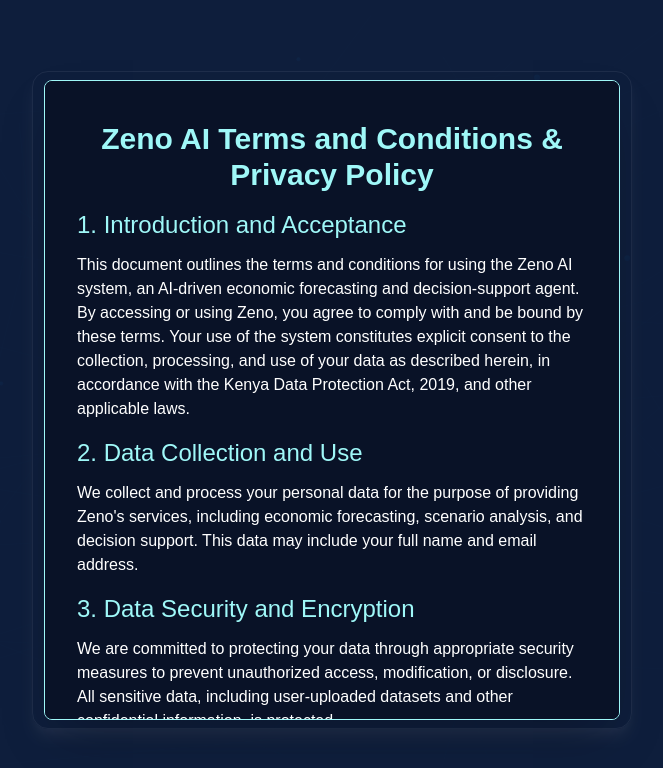
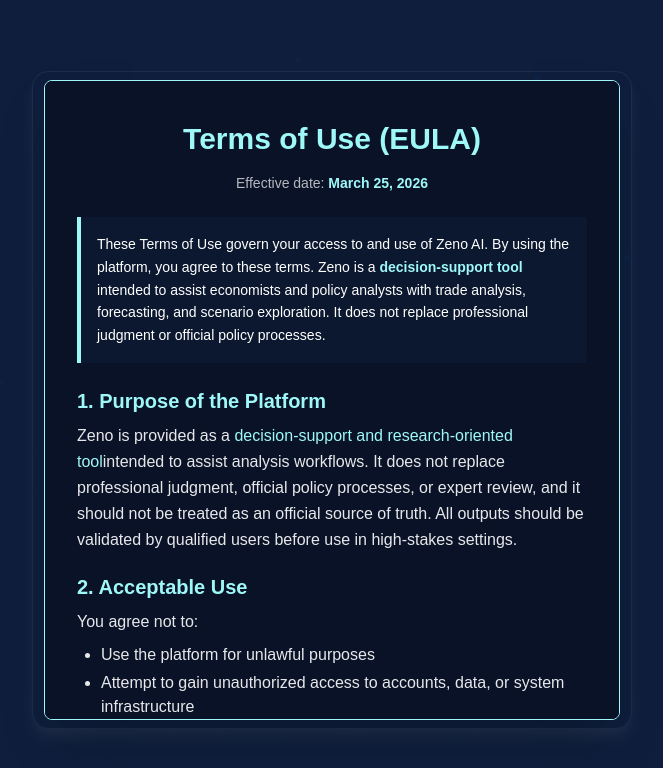
Before and after one commit to simplykevine/haraka-frontend, a Next.js app: page /signup in a window 1280 px wide. Both pictures are taken after a click on the button "terms and conditions". Shown: the top 768 px of the page, without its empty margins (308-971 px from the left). Built offline with nearby package versions, Linux system fonts and the light colour scheme; some icons are missing; a web font is replaced by a local one.

Commit message:
added EULA and privacy

```diff
--- a/src/app/signup/components/TermsModal/index.tsx
+++ b/src/app/signup/components/TermsModal/index.tsx
@@ -38,7 +38,8 @@
       }}
     >
       <div className="bg-[#091227] border border-[#9FF8F8] rounded-lg shadow-2xl p-8 w-full max-w-xl max-h-[80vh] overflow-y-auto relative">
-        <div className="sticky top-0 z-10 flex justify-end ">
+        {/* Close Button */}
+        <div className="sticky top-0 z-10 flex justify-end">
           <button
             onClick={onClose}
             className="text-[#9FF8F8] hover:text-white"
@@ -49,102 +50,166 @@
           </button>
         </div>
 
+        {/* Title */}
         <h2 className="text-3xl text-center font-bold mb-4 text-[#9FF8F8]">
-          Zeno AI Terms and Conditions & Privacy Policy
+          Terms of Use (EULA)
         </h2>
-        <div className="space-y-4 text-white text-base">
+        <p className="text-white/70 text-center text-sm mb-6">
+          Effective date: <span className="text-[#9FF8F8] font-semibold">March 25, 2026</span>
+        </p>
+
+        {/* Introduction Box */}
+        <div className="bg-[#0B182F] border-l-4 border-[#9FF8F8] p-4 mb-6 rounded-r">
+          <p className="text-white text-sm leading-relaxed">
+            These Terms of Use govern your access to and use of Zeno AI. By using the platform,
+            you agree to these terms. Zeno is a <span className="text-[#9FF8F8] font-semibold">decision-support tool</span>  intended
+            to assist economists and policy analysts with trade analysis, forecasting, and
+            scenario exploration. It does not replace professional judgment or official
+            policy processes.
+          </p>
+        </div>
+
+        {/* Terms Sections */}
+        <div className="space-y-5 text-white text-base">
+          {/* Section 1 */}
           <div>
-            <h3 className="text-2xl mb-3 text-[#9FF8F8]">1. Introduction and Acceptance</h3>
-            <p>
-              This document outlines the terms and conditions for using the Zeno AI system, an AI-driven economic forecasting and decision-support agent. By accessing or using Zeno, you agree to comply with and be bound by these terms. Your use of the system constitutes explicit consent to the collection, processing, and use of your data as described herein, in accordance with the Kenya Data Protection Act, 2019, and other applicable laws.
+            <h3 className="text-xl mb-2 text-[#9FF8F8] font-semibold">1. Purpose of the Platform</h3>
+            <p className="text-white/90 leading-relaxed">
+              Zeno is provided as a <span className="text-[#9FF8F8]">decision-support and research-oriented tool</span>
+              intended to assist analysis workflows. It does not replace professional judgment,
+              official policy processes, or expert review, and it should not be treated as an
+              official source of truth. All outputs should be validated by qualified users before
+              use in high-stakes settings.
             </p>
           </div>
+
+          {/* Section 2 */}
           <div>
-            <h3 className="text-2xl mb-3 text-[#9FF8F8]">2. Data Collection and Use</h3>
-            <p>
-              We collect and process your personal data for the purpose of providing Zeno&apos;s services, including economic forecasting, scenario analysis, and decision support. This data may include your full name and email address.
+            <h3 className="text-xl mb-2 text-[#9FF8F8] font-semibold">2. Acceptable Use</h3>
+            <p className="text-white/90 leading-relaxed mb-2">You agree not to:</p>
+            <ul className="list-disc ml-6 space-y-1 text-white/90">
+              <li>Use the platform for unlawful purposes</li>
+              <li>Attempt to gain unauthorized access to accounts, data, or system infrastructure</li>
+              <li>Upload malicious content or disrupt system operations</li>
+              <li>Use the platform to produce or spread deceptive content presented as verified fact</li>
+              <li>Reverse engineer, decompile, or attempt to extract source code from the platform</li>
+              <li>Share your account credentials with unauthorized third parties</li>
+            </ul>
+          </div>
+
+          {/* Section 3 */}
+          <div>
+            <h3 className="text-xl mb-2 text-[#9FF8F8] font-semibold">3. User Responsibility & Appropriate Reliance</h3>
+            <p className="text-white/90 leading-relaxed">
+              You are responsible for how you interpret and use Zeno's outputs. Outputs should be
+              treated as <span className="text-[#9FF8F8]">advisory</span> and may contain errors. Users must validate
+              critical information before using it in high-stakes settings, including policy
+              recommendations, trade negotiations, or public communications. The platform is
+              designed to support human decision-making, not replace it.
+            </p>
+            <div className="mt-3 bg-[#0B182F] border-l-4 border-amber-500 p-3 rounded-r">
+              <p className="text-amber-400 text-xs">
+                <strong>Important:</strong> Final policy decisions must always include human
+                expert review and validation.
+              </p>
+            </div>
+          </div>
+
+          {/* Section 4 */}
+          <div>
+            <h3 className="text-xl mb-2 text-[#9FF8F8] font-semibold">4. Content You Submit</h3>
+            <p className="text-white/90 leading-relaxed mb-2">
+              You retain responsibility for the content you submit. You should not submit
+              confidential materials unless you have the right and authorization to do so.
+            </p>
+            <p className="text-white/90 leading-relaxed">
+              By using the platform, you grant Zeno permission to process your submitted content
+              to generate outputs and to store run history for traceability and continuity.
+              Stored runs may be reviewed for quality improvement and research purposes under
+              ethical approval guidelines.
             </p>
           </div>
+
+          {/* Section 5 */}
           <div>
-            <h3 className="text-2xl mb-3 text-[#9FF8F8]">3. Data Security and Encryption</h3>
-            <p>
-              We are committed to protecting your data through appropriate security measures to prevent unauthorized access, modification, or disclosure. All sensitive data, including user-uploaded datasets and other confidential information, is protected.
-            </p>
-            <ul className="list-disc ml-6">
-              <li>
-                <span className='font-semibold'>Data in Transit:</span> Data sent between your device and our systems, as well as between Zeno&apos;s components and external APIs, is encrypted using secure protocols like TLS 1.3 to ensure confidentiality.
-              </li>
-              <li>
-                <span className='font-semibold'>Data at Rest:</span> Sensitive data fields, including your full name and email address, are encrypted at rest using the AES-256 algorithm to prevent unauthorized access.
-              </li>
-              <li>
-                <span className='font-semibold'>Password Security:</span> To protect your account, your password is not stored directly but is securely stored as a one-way cryptographic hash.
-              </li>
-            </ul>
-          </div>
-          <div>
-            <h3 className="text-2xl mb-3 text-[#9FF8F8]">4. Data Localization & Cross-Border Transfer</h3>
-            <p>
-              Your data may be processed in locations outside of Kenya to leverage global cloud infrastructure and to interact with core AI modules like the Gemini Large Language Model. We anonymize or pseudonymize Personally Identifiable Information (PII) before it is sent to external services to prevent the transfer of sensitive user information. By using Zeno, you consent to this data transfer and processing.
+            <h3 className="text-xl mb-2 text-[#9FF8F8] font-semibold">5. Limitations of Liability</h3>
+            <p className="text-white/90 leading-relaxed">
+              Zeno is provided <span className="text-[#9FF8F8]">"as is"</span> for research and decision-support purposes.
+              To the maximum extent permitted by law, the project team is not liable for losses
+              arising from reliance on generated outputs, system downtime, data inaccuracies, or
+              any consequential damages. Users assume all risk associated with their use of the
+              platform and its outputs.
             </p>
           </div>
+
+          {/* Section 6 */}
           <div>
-            <h3 className="text-2xl mb-3 text-[#9FF8F8]">5. Your Rights</h3>
-            <p>
-              You have the following rights regarding your data in accordance with the Kenya Data Protection Act and GDPR:
-            </p>
-            <ul className="list-disc ml-6">
-              <li>
-                <span className='font-semibold'>Right to Data Deletion:</span> You have the right to request the deletion of your personal data from our systems. You can do this through the &quot;Delete Account&quot; option in your account settings. Upon your request, your data will be fully anonymized, and you will receive a confirmation.
-              </li>
-            </ul>
-          </div>
-          <div>
-            <h3 className="text-2xl mb-3 text-[#9FF8F8]">6. Chats Usage Policy</h3>
-            <p>
-              To ensure fair access for all users and maintain the quality of our service, we kindly ask you to be mindful of the following usage limits:
-            </p>
-            <ul className="list-disc ml-6 mb-3">
-              <li>
-                <span className='font-semibold'>Daily Chat Limit:</span> You may start up to 5 new chats per day.
-              </li>
-              <li>
-                <span className='font-semibold'>Daily Query Limit:</span> Across all your chats, you can send up to 20 messages (queries) per day.
-              </li>
-            </ul>
-            <p>
-              You can continue any of your previous chats at any time—even older ones! The 20-query limit applies only to new messages you send in a single day, not to viewing or revisiting past conversations.
-              We encourage you to make the most of each message by being clear and specific—this helps you get the best possible responses while staying within your daily allowance.
+            <h3 className="text-xl mb-2 text-[#9FF8F8] font-semibold">6. Intellectual Property</h3>
+            <p className="text-white/90 leading-relaxed">
+              Unless otherwise stated, the Zeno system, its design, and its code are owned by
+              the project author or relevant rights holders. You may not copy, redistribute,
+              resell, or create derivative works from the platform without explicit written
+              permission. All trademarks, logos, and brand names are the property of their
+              respective owners.
             </p>
           </div>
+
+          {/* Section 7 */}
           <div>
-            <h3 className="text-2xl mb-3 text-[#9FF8F8]">7. Transparency and Explainability</h3>
-            <p>
-              Zeno is designed to be a transparent AI system. We are committed to providing you with clear explanations of how the agent works and generates its outputs. The system will:
-            </p>
-            <ul className="list-disc ml-6">
-              <li>Provide clear explanations for its recommendations, including the data used.</li>
-              <li>Show how AI reasoning was applied for transparency.</li>
-              <li>Offer detailed information on its architecture, trusted data sources, and model limitations.</li>
-            </ul>
-            <p>
-              This information is designed to help you understand the outputs and make informed decisions, promoting the fair and transparent use of AI.
+            <h3 className="text-xl mb-2 text-[#9FF8F8] font-semibold">7. Termination</h3>
+            <p className="text-white/90 leading-relaxed">
+              Access may be suspended or terminated if misuse is detected or if continued access
+              poses a security or ethical risk. Users will be notified of termination where
+              reasonably practicable. Upon termination, your right to use the platform ceases
+              immediately, but stored runs may be retained for audit and research purposes
+              under ethical guidelines.
             </p>
           </div>
+
+          {/* Section 8 */}
           <div>
-            <h3 className="text-2xl mb-3 text-[#9FF8F8]">8. Contact Us</h3>
-            <p>
-              If you have any questions about this document or your data, please contact us at <span className='text-[#9FF8F8]'>zeno@gmail.com</span>.
+            <h3 className="text-xl mb-2 text-[#9FF8F8] font-semibold">8. Changes to These Terms</h3>
+            <p className="text-white/90 leading-relaxed">
+              Terms may be updated to reflect improvements, legal requirements, or governance
+              updates. Users will be notified of material changes via email or platform notice
+              where feasible. Continued use after changes means you accept the updated terms.
+              We encourage users to review these terms periodically.
             </p>
           </div>
+
+          {/* Section 9 */}
           <div>
-            <h3 className="text-2xl mb-3 text-[#9FF8F8]">Disclaimer</h3>
-            <p>
-              This is a draft document and not legal advice. It is provided to show compliance with your CRD, but you must have it reviewed and approved by a legal professional before use.
+            <h3 className="text-xl mb-2 text-[#9FF8F8] font-semibold">9. Contact</h3>
+            <p className="text-white/90 leading-relaxed mb-2">
+              For questions about these terms, privacy practices, or ethical concerns, contact:
+            </p>
+            <div className="bg-[#0B182F] rounded p-3">
+              <p className="text-white/90">
+                <strong className="text-[#9FF8F8]">Email:</strong>{' '}
+                <a href="mailto:zenoaiagent@gmail.com" className="text-[#9FF8F8] hover:underline">
+                  zenoaiagent@gmail.com
+                </a>
+              </p>
+              <p className="text-white/90 mt-2">
+                <strong className="text-[#9FF8F8]">Project:</strong> Zeno AI - Agricultural Trade Policy Decision-Support
+              </p>
+              <p className="text-white/90 mt-2">
+                <strong className="text-[#9FF8F8]">Institution:</strong> African Leadership University, Rwanda
+              </p>
+            </div>
+          </div>
+
+          {/* Disclaimer */}
+          <div className="bg-[#0B182F] border border-white/20 rounded p-4 mt-4">
+            <p className="text-white/60 text-xs">
+              <strong>Disclaimer:</strong> This is a draft document for academic compliance purposes.
+              It is provided to show compliance with ethical requirements, but should be reviewed
+              and approved by a legal professional before production use.
             </p>
           </div>
         </div>
 
+        {/* Agreement Checkbox & Button */}
         <div className="flex flex-col mt-6">
           <div className="flex items-center justify-between gap-4 w-full">
             <label className="flex items-center gap-2 select-none group w-full">
```
